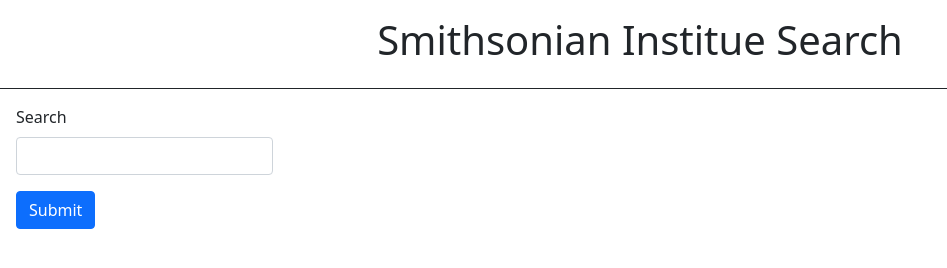
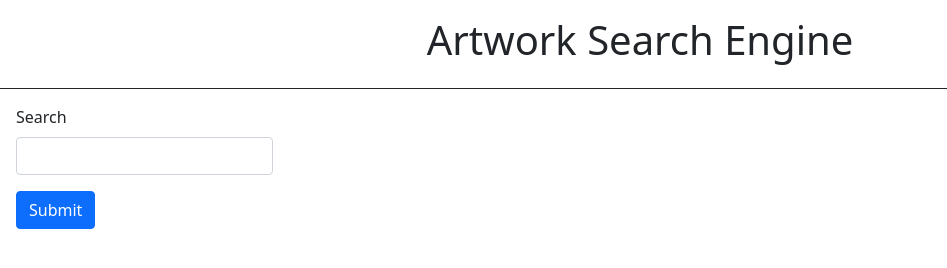
Before and after one commit to megellman/museum-artifact-search-tool, a plain HTML site: page index.html in a window 1280 px wide. Shown: the whole page, without its empty margins (0-947 px from the left). Drawn offline with nearby package versions, Linux system fonts and the light colour scheme.

Commit message:
updated title

```diff
--- a/index.html
+++ b/index.html
@@ -4,7 +4,7 @@
 <head>
     <meta charset="UTF-8">
     <meta name="viewport" content="width=device-width, initial-scale=1.0">
-    <title>Museum Artifact Search Tool</title>
+    <title>Artwork Search Engine</title>
     <link href="https://cdn.jsdelivr.net/npm/bootstrap@5.1.3/dist/css/bootstrap.min.css" rel="stylesheet"
         integrity="sha384-1BmE4kWBq78iYhFldvKuhfTAU6auU8tT94WrHftjDbrCEXSU1oBoqyl2QvZ6jIW3" crossorigin="anonymous">
     <link rel="stylesheet" type="text/css" href="./assets/css/style.css" />
@@ -12,7 +12,7 @@
 
 <body>
     <div class="row text-center p-3 border-bottom border-dark">
-        <h1>Smithsonian Institue Search</h1>
+        <h1>Artwork Search Engine</h1>
     </div>
 
     <!-- Search Tool -->
```
Also changed, not shown: results.html (+2 -2 lines).
